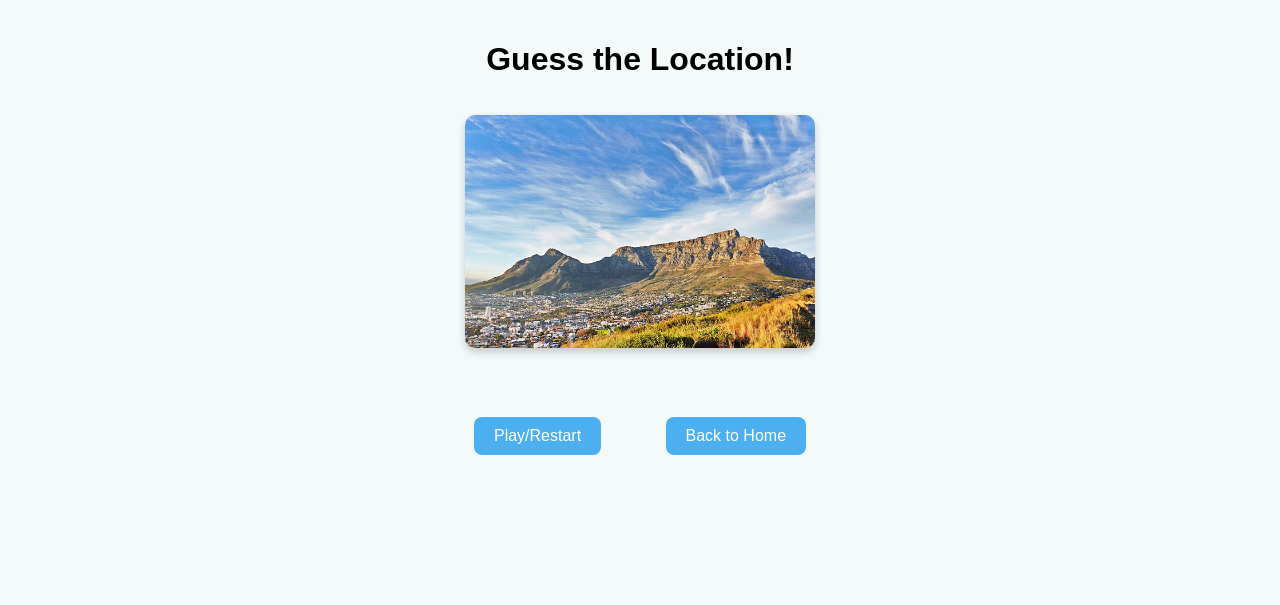
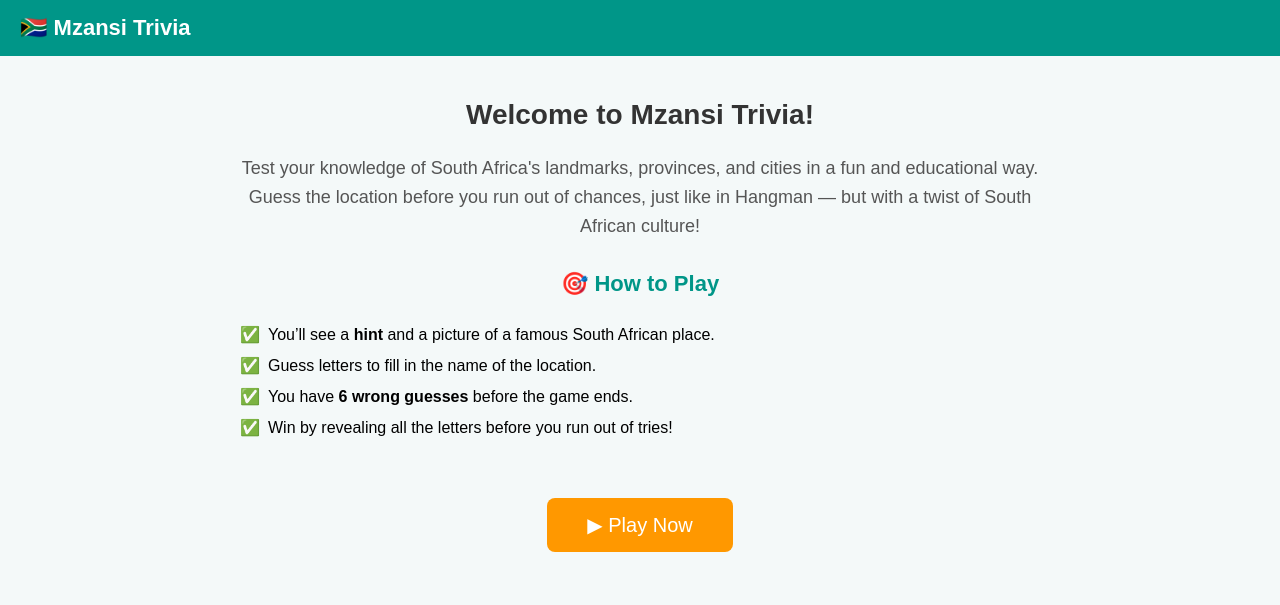
Before and after one commit to LindaNko/MzansiTrivia, a plain HTML site: page index.html in a window 1280 px wide. Drawn offline with Linux system fonts and the light colour scheme.

Commit message:
Index Page Updates

```diff
--- a/index.html
+++ b/index.html
@@ -3,20 +3,36 @@
 <head>
   <meta charset="UTF-8">
   <meta name="viewport" content="width=device-width, initial-scale=1.0">
-  <title>Play - Discover South Africa</title>
+  <title>Mzansi Trivia - Discover South Africa</title>
   <link rel="stylesheet" href="style.css">
 </head>
-<body class="game">
-  <div class="container">
-    <h1>Guess the Location!</h1>
-    <p id="hint"></p>
-    <img id="locationImage" src="images/Table-Mountain.jpg" alt="Location Image" class="location-img">
-    <div id="word"></div>
-    <div id="letters"></div>
-    <p id="message"></p>
-    <button onclick="startGame()">Play/Restart</button>
-    <button onclick="location.href='index.html'">Back to Home</button>
-  </div>
-  <script src="script.js"></script>
+<body class="landing">
+  <header class="header">
+    <h2 class="logo">🇿🇦 Mzansi Trivia</h2>
+  </header>
+
+  <main class="container">
+    <section class="intro">
+      <h1>Welcome to Mzansi Trivia!</h1>
+      <p>
+        Test your knowledge of South Africa's landmarks, provinces, and cities in a fun and educational way.
+        Guess the location before you run out of chances, just like in Hangman — but with a twist of South African culture!
+      </p>
+    </section>
+
+    <section class="rules">
+      <h3>🎯 How to Play</h3>
+      <ul>
+        <li>You’ll see a <strong>hint</strong> and a picture of a famous South African place.</li>
+        <li>Guess letters to fill in the name of the location.</li>
+        <li>You have <strong>6 wrong guesses</strong> before the game ends.</li>
+        <li>Win by revealing all the letters before you run out of tries!</li>
+      </ul>
+    </section>
+
+    <div class="play-btn">
+      <button onclick="location.href='game.html'">▶ Play Now</button>
+    </div>
+  </main>
 </body>
 </html>
--- a/script.js
+++ b/script.js
@@ -22,12 +22,12 @@ const locations = [
   {
     name: "Robben Island",
     hint: "Historic island near Cape Town",
-    image: "images/Robbe-Island.jpg"
+    image: "images/Robben-Island.jpg"
   },
   {
     name: "Bloemfontein",
     hint: "Judicial capital of South Africa",
-    image: "images/Bloemfonten.jpg"
+    image: "images/Bloemfontein.jpg"
   }
 ];
 
--- a/style.css
+++ b/style.css
@@ -50,3 +50,86 @@ button:hover {
   border-radius: 10px;
   box-shadow: 0 4px 8px rgba(0,0,0,0.2);
 }
+
+
+/* Header */
+.header {
+  background-color: #009688;
+  padding: 15px 20px;
+  text-align: left;
+}
+
+.logo {
+  color: white;
+  margin: 0;
+  font-size: 22px;
+  font-weight: bold;
+}
+
+/* Landing page styles */
+.landing {
+  font-family: 'Arial', sans-serif;
+  background-color: #f4f9f9;
+  margin: 0;
+  padding: 0;
+}
+
+.container {
+  max-width: 800px;
+  margin: auto;
+  padding: 20px;
+}
+
+.intro h1 {
+  font-size: 28px;
+  color: #333;
+}
+
+.intro p {
+  font-size: 18px;
+  color: #555;
+  line-height: 1.6;
+}
+
+.rules h3 {
+  margin-top: 30px;
+  color: #009688;
+  font-size: 22px;
+}
+
+.rules ul {
+  text-align: left;
+  list-style: none;
+  padding: 0;
+}
+
+.rules li {
+  font-size: 16px;
+  padding: 6px 0;
+  position: relative;
+}
+
+.rules li::before {
+  content: "✅";
+  margin-right: 8px;
+}
+
+/* Play button */
+.play-btn {
+  text-align: center;
+  margin-top: 25px;
+}
+
+.play-btn button {
+  background-color: #ff9800;
+  color: white;
+  padding: 15px 40px;
+  font-size: 20px;
+  border: none;
+  border-radius: 8px;
+  cursor: pointer;
+}
+
+.play-btn button:hover {
+  background-color: #f57c00;
+}
```
